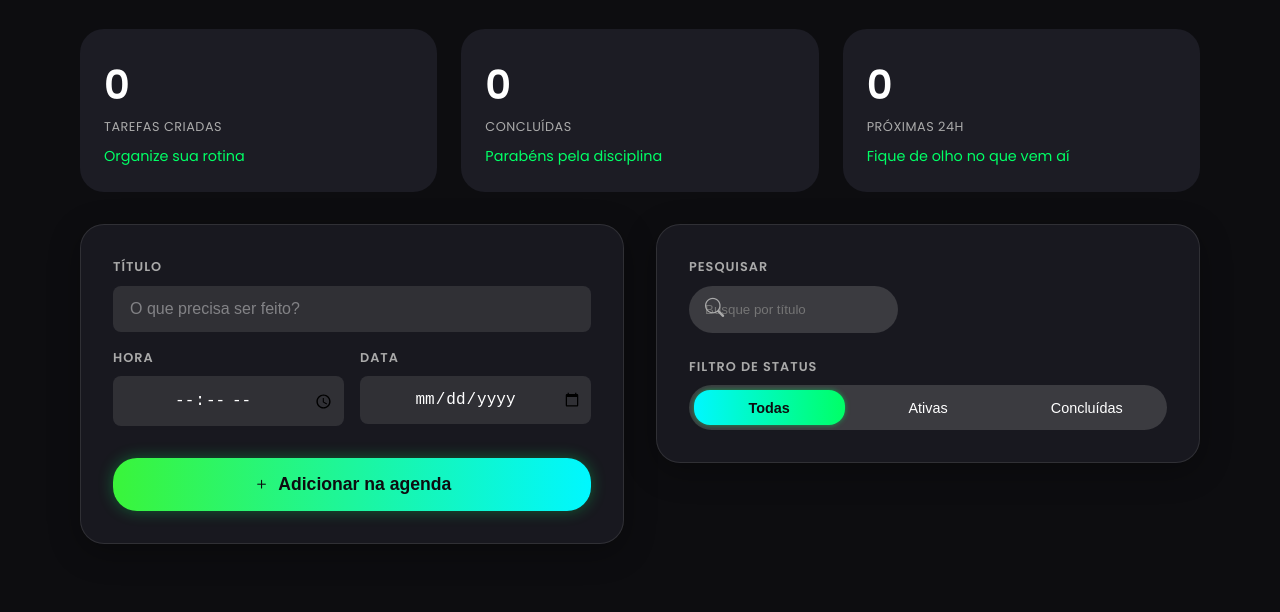
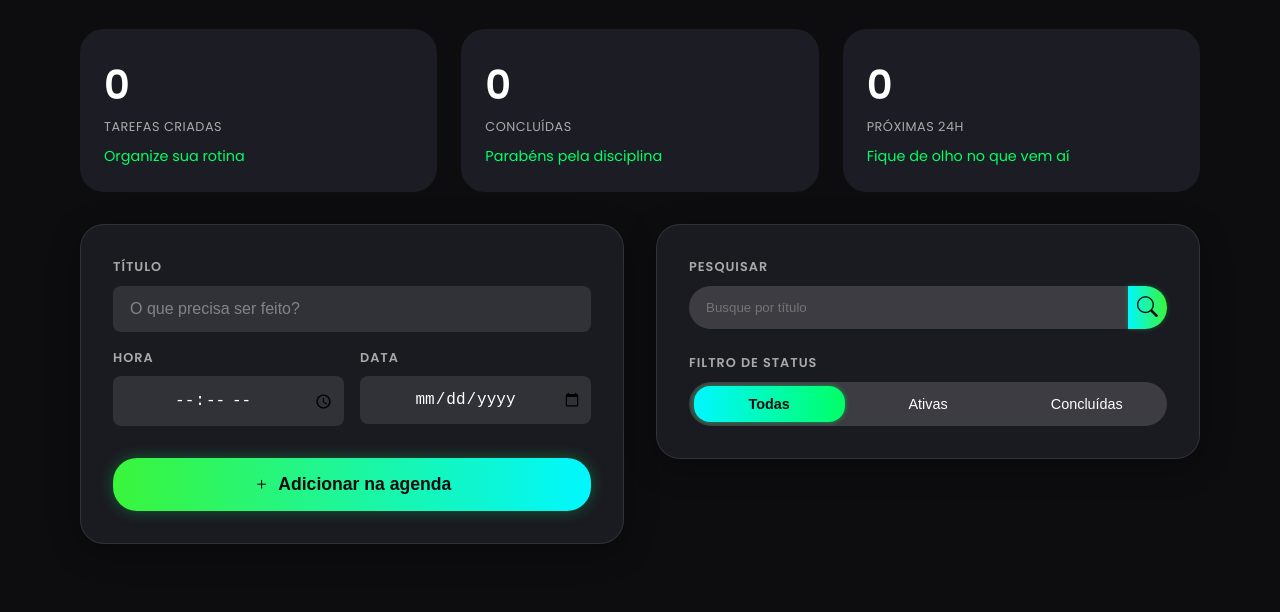
Before and after one commit to Anathyon/To-do-list, a website with bundled scripts: page index.html in a window 1280 px wide. Shown: the part 188-800 px from the top of the page. Built offline with nearby package versions, Linux system fonts and the light colour scheme; no server answers.

Commit message:
Mellhorias na interface para acessibilidade e usabilidade

```diff
--- a/index.css
+++ b/index.css
@@ -1,5 +1,5 @@
 /* Reset Básico */
-*{
+* {
     box-sizing: border-box;
     margin: 0;
     padding: 0;
@@ -17,7 +17,9 @@
     --text-secondary: #aaaaaa;
     --border-radius-lg: 1.5rem;
     --border-radius-sm: 0.5rem;
-    --task-item-bg: rgba(255, 255, 255, 0.05); /* Fundo dos itens da lista de tarefas */
+
+    /* CORREÇÃO: Novo fundo mais opaco para o contraste das tarefas, como solicitado */
+    --task-item-bg-opaco: rgba(255, 255, 255, 0.15);
 }
 
 /* Corpo e Fundo */
@@ -41,7 +43,8 @@ body{
 
 /* Estilo Glassmorphism (Caixas principais) */
 .glass_box {
-    background: rgba(28, 28, 36, 0.8); /* Cor de fundo com transparência */
+    /* Ajustado para 0.9 para melhor contraste geral no conteúdo, mantendo o efeito */
+    background: rgba(28, 28, 36, 0.9);
     backdrop-filter: blur(10px); /* Efeito de desfoque */
     -webkit-backdrop-filter: blur(10px);
     border-radius: var(--border-radius-lg);
@@ -98,7 +101,7 @@ PAINEL DE ESTATÍSTICAS
     border-radius: var(--border-radius-lg);
     padding: 1.5rem;
     text-align: left;
-    min-height: 150px; /* Para simular o visual da imagem */
+    min-height: 150px;
     display: flex;
     flex-direction: column;
     justify-content: space-between;
@@ -136,11 +139,6 @@ FORMULÁRIO E FERRAMENTAS
 #add_task_column {
     flex: 1;
     text-align: left;
-}
-
-#inp_pesq{
-    padding: 1rem;
-    border: none;
 }
 
 #search_filter_column {
@@ -224,30 +222,78 @@ label {
     box-shadow: 0 0 20px rgba(0, 255, 102, 0.6);
 }
 
-/* Área de Pesquisa */
+/*
+CORREÇÃO: Área de Pesquisa - Alinhamento de Input e Botão Lateral
+*/
 .search_form {
-    position: relative;
     display: flex;
     align-items: center;
+    /* Remove a necessidade de position: relative e absolute */
 }
 
 .search_input {
-    padding-left: 3rem; /* Espaço para o ícone */
-    border-radius: var(--border-radius-lg);
+    /* Ajusta para se integrar com o botão, remove o padding-left desnecessário */
+    flex-grow: 1;
+    width: 100%;
+    padding: 0.8rem 1rem;
+    border-radius: var(--border-radius-lg) 0 0 var(--border-radius-lg); /* Cantos esquerdos arredondados */
     background: rgba(255, 255, 255, 0.15);
-    gap: 0.5rem;
+    border: 1px solid transparent;
+    color: var(--text-light);
+    outline: none;
+    box-shadow: none;
+    transition: all 0.3s ease;
 }
 
 .search_input:focus {
-    padding-left: 3rem;
+    border-color: #00f7ff;
+    box-shadow: 0 0 8px rgba(0, 247, 255, 0.5);
 }
 
-.search_icon {
-    position: absolute;
-    left: 1rem;
-    color: var(--text-secondary);
-    font-size: 1.2rem;
-    pointer-events: none;
+/* NOVO ESTILO: Botão da Lupa Lateral */
+.search_button {
+    /* Botão criado com a tag <i> dentro do <form> */
+    width: 45px;
+    height: 45px;
+    margin-left: -1px; /* Remove o pequeno espaço entre o input e o botão */
+    border: none;
+    border-radius: 0 var(--border-radius-lg) var(--border-radius-lg) 0; /* Cantos direitos arredondados */
+    cursor: pointer;
+
+    /* Gradiente neon na cor do layout */
+    background: linear-gradient(90deg, #00f7ff, #3af53a);
+    color: var(--dark-bg);
+
+    display: flex;
+    align-items: center;
+    justify-content: center;
+
+    box-shadow: 0 0 5px rgba(0, 255, 102, 0.3);
+    transition: all 0.3s ease;
+    font-size: 1.3rem; /* Tamanho do ícone */
+}
+
+/* Substitui o <i>.search_icon para se comportar como um botão */
+.search_form .search_icon {
+    position: static; /* Remove o posicionamento absoluto */
+    width: 2.7rem;
+    height: 2.7rem;
+    /* Transforma o ícone em botão, com o estilo que você pediu */
+    background: linear-gradient(90deg, #00f7ff, #3af53a);
+    color: var(--dark-bg);
+    display: flex;
+    align-items: center;
+    justify-content: center;
+    border-radius: 0 var(--border-radius-lg) var(--border-radius-lg) 0;
+    font-size: 1.3rem;
+    cursor: pointer;
+    margin-left: -1px;
+    box-shadow: 0 0 5px rgba(0, 255, 102, 0.3);
+}
+
+.search_form .search_icon:hover {
+    background: linear-gradient(90deg, #00f7ff, #00bd00);
+    box-shadow: 0 0 10px rgba(0, 255, 102, 0.6);
 }
 
 /* Filtro de Botões */
@@ -302,14 +348,19 @@ TAREFAS
     display: flex;
     flex-direction: column;
     gap: 1rem;
-    padding: 0 1rem;
+    padding: 1rem;
+    background-color: #1c1c24;
+    border-radius: var(--border-radius-lg);
 }
 
+/* CORREÇÃO: CARD DE TAREFA - AJUSTADO PARA ALTO CONTRASTE */
 .cx_tarefa {
     display: flex;
     justify-content: space-between;
     align-items: center;
-    background-color: var(--task-item-bg);
+    /* Usa o novo fundo mais opaco */
+    background-color: var(--task-item-bg-opaco);
+    border: 1px solid rgba(255, 255, 255, 0.08); /* Borda sutil de separação */
     padding: 1rem 1.5rem;
     border-radius: var(--border-radius-sm);
     box-shadow: 0 2px 5px rgba(0, 0, 0, 0.2);
@@ -359,6 +410,9 @@ TAREFAS
     background: var(--card-bg);
     border-radius: var(--border-radius-lg);
     color: var(--text-secondary);
+    display: flex;
+    flex-direction: column;
+    align-items: center;
 }
 
 .meditation_emoji {
```
